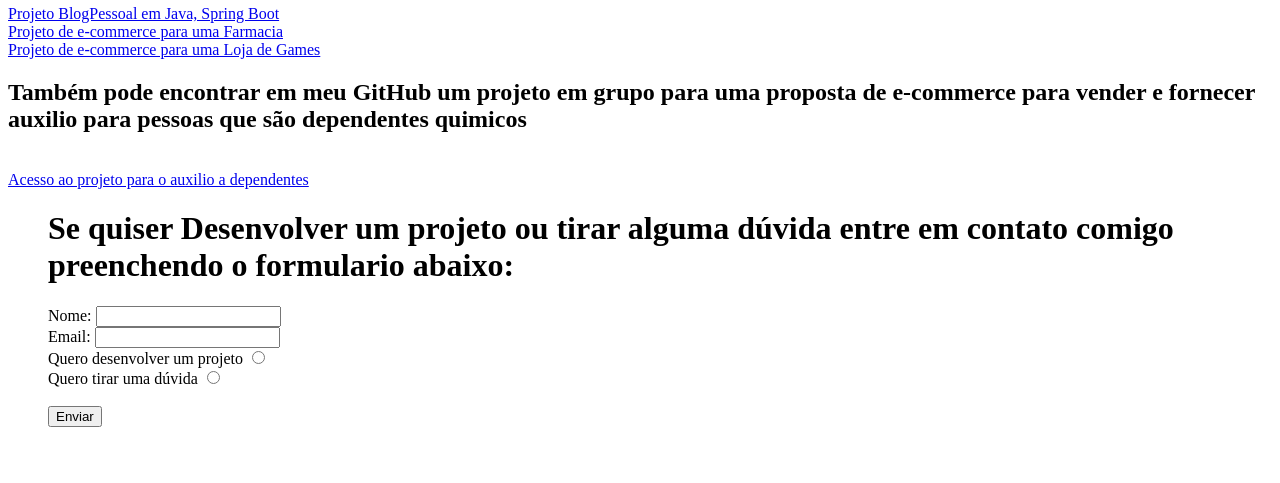
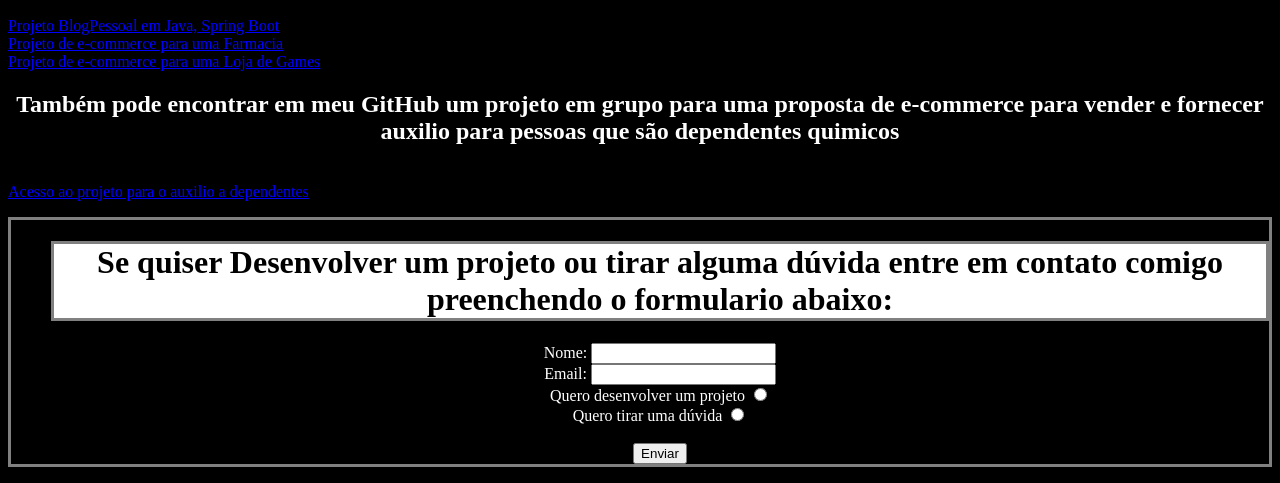
Before and after one commit to Gstalva/InterfaceTesteSite-HTML5, a plain HTML site: page index.html in a window 1280 px wide. Shown: the part 1159-1642 px from the top of the page. Before the commit the page ends 1602 px from the top, so only its background shows below. Drawn offline with Linux system fonts and the light colour scheme.

Commit message:
estilização CSS

```diff
--- /dev/null
+++ b/estilo.css
@@ -0,0 +1,28 @@
+body{
+   background-color: black;
+
+}
+h1{
+    background-color: white;
+    text-align: center;
+    color: black;
+    border: 3px solid gray;
+}
+
+h6{
+text-align: center;
+color: white;
+}
+ol{
+    text-align: center;
+    color: white;
+    border: 3px solid gray;
+}
+h2{
+    text-align: center;
+    color: white;
+}
+a{
+    text-align: center;
+    color: blue;
+}
--- a/index.html
+++ b/index.html
@@ -7,6 +7,7 @@
     <meta name="description" content="Testando Formados para layout Blog Pessoal">
     <meta name="keywords" content="HTML5, CSS3, JavaScript">
     <title>Teste de interface para o Blog Pessoal</title>
+    <link rel="stylesheet" href="./estilo.css">
 </head>
 <body>
     <h1>Bem vindo ao espaço de Gustavo Alvarenga Dev. Jr.!</h1>
```
